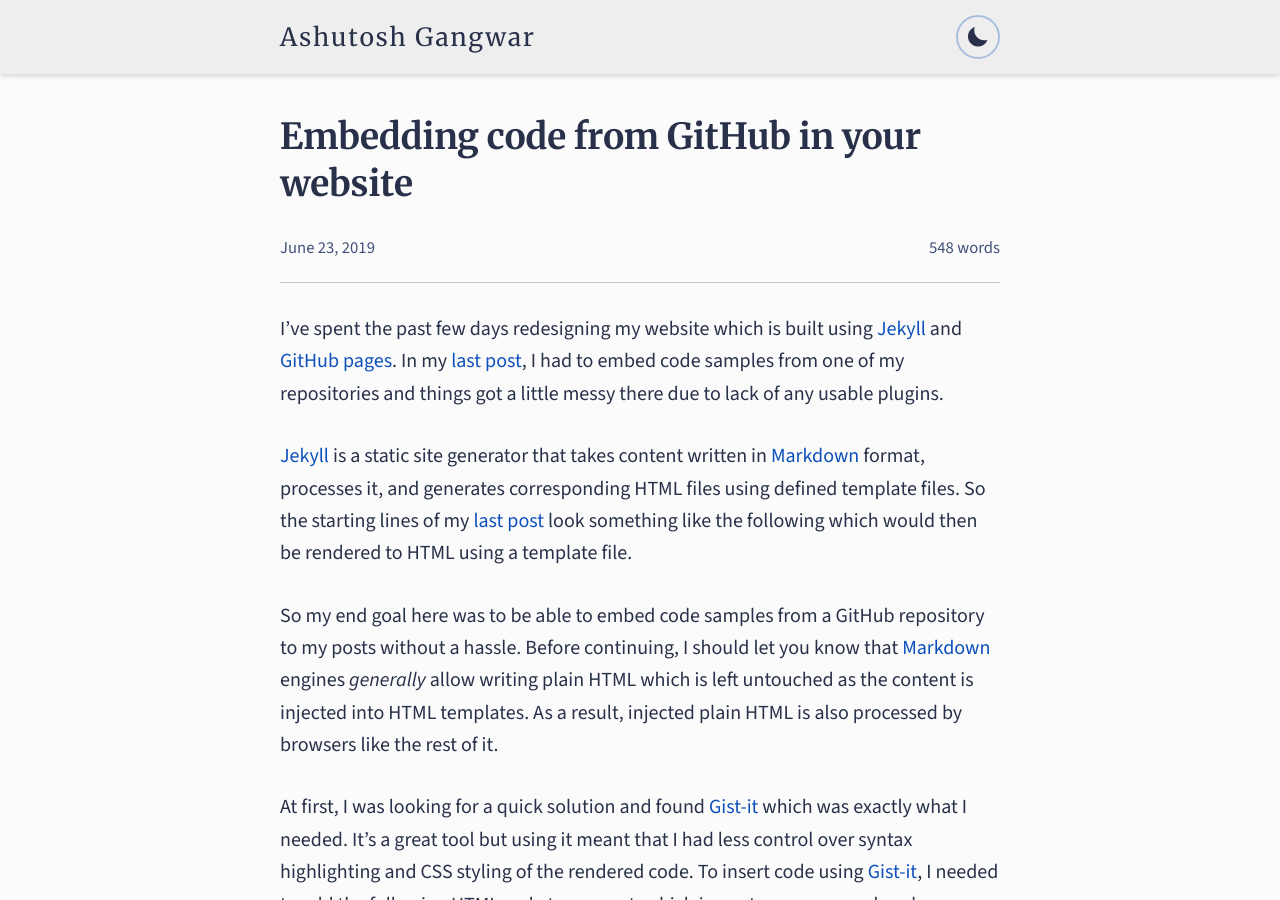
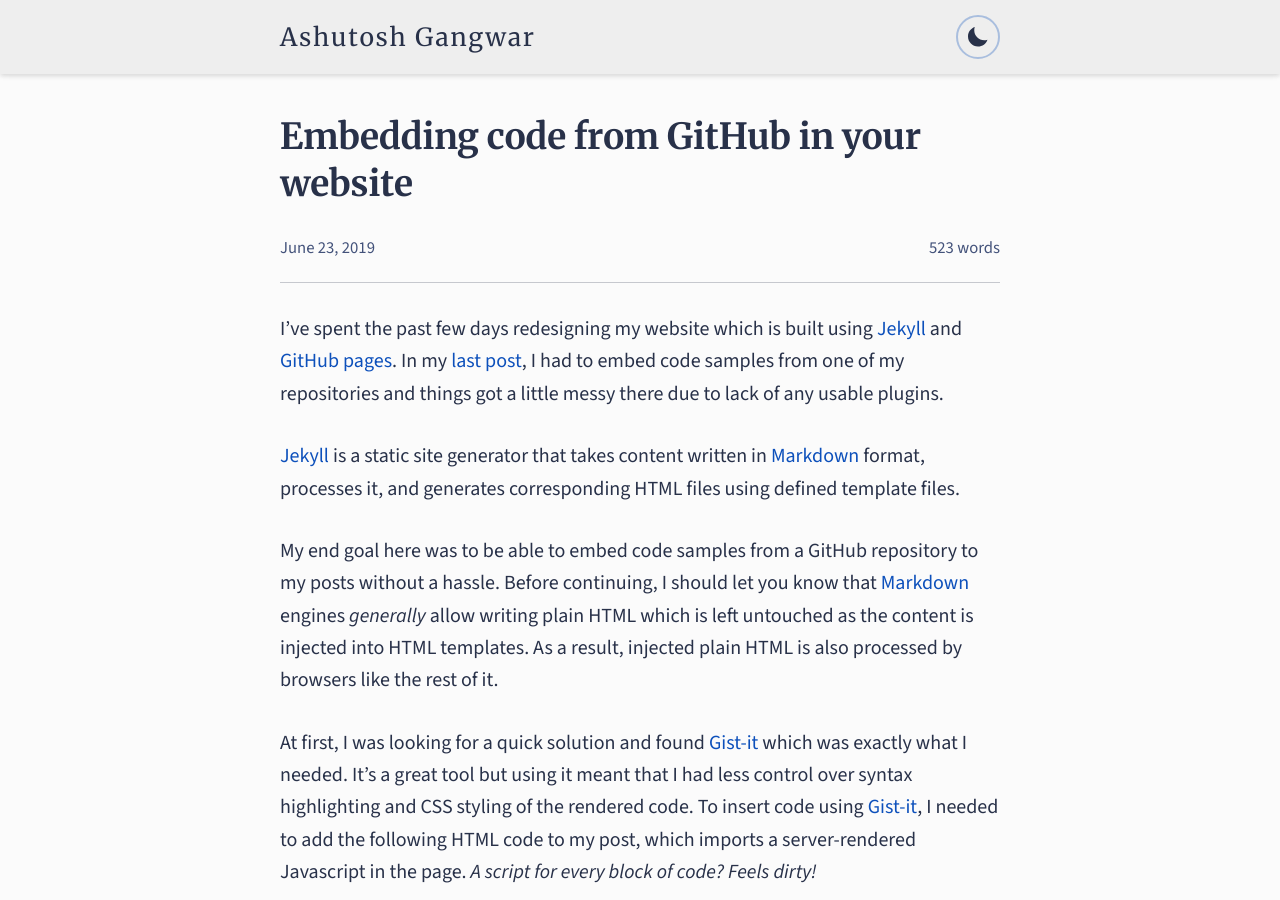
Before and after one commit to ashutoshgngwr/ashutoshgngwr.github.io, a Jekyll site: the page built from _posts/2019-06-23-embedding-code-from-github-in-a-website.md, in a window 1280 px wide and 900 px high. Built offline with Jekyll 4.4.1, drawn with Linux system fonts in a browser that asks for light colours.

Commit message:
remove dead link

```diff
--- a/_posts/2019-06-23-embedding-code-from-github-in-a-website.md
+++ b/_posts/2019-06-23-embedding-code-from-github-in-a-website.md
@@ -13,16 +13,9 @@
 
 [Jekyll][jekyll] is a static site generator that takes content written in
 [Markdown][markdown] format, processes it, and generates corresponding HTML
-files using defined template files. So the starting lines of my [last
-post][last-post] look something like the following which would then be rendered
-to HTML using a template file.
+files using defined template files.
 
-<pre data-end="9" data-lang="markdown"
-  data-src="https://raw.githubusercontent.com/ashutoshgngwr/ashutoshgngwr.github.io/0cdc831f7b0e1d2f3f73e014fba707f02569d841/_posts/2019-06-21-continuos-integration-and-delivery-for-android-apps.md"
-  data-view="https://github.com/ashutoshgngwr/ashutoshgngwr.github.io/blob/0cdc831f7b0e1d2f3f73e014fba707f02569d841/_posts/2019-06-21-continuos-integration-and-delivery-for-android-apps.md"
-></pre>
-
-So my end goal here was to be able to embed code samples from a GitHub
+My end goal here was to be able to embed code samples from a GitHub
 repository to my posts without a hassle. Before continuing, I should let you
 know that [Markdown][markdown] engines _generally_ allow writing plain HTML
 which is left untouched as the content is injected into HTML templates. As a
```
